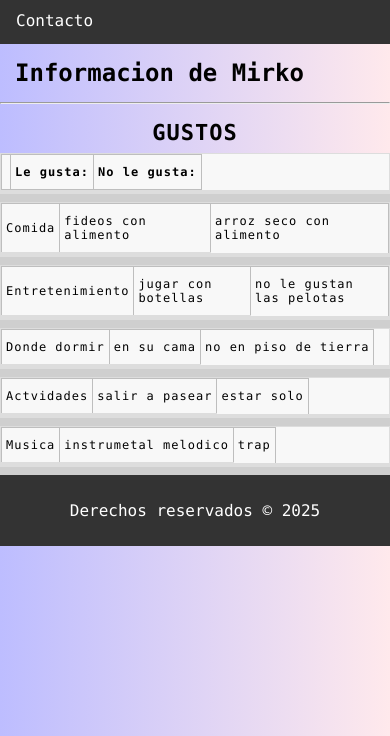
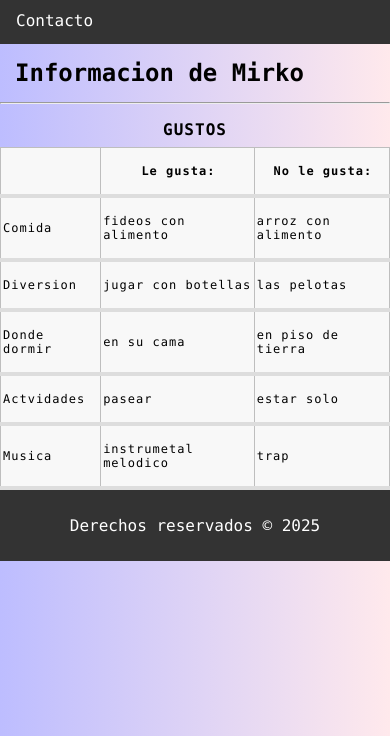
Before and after one commit to tiggerfire/proyecto-html-mirko, a plain HTML site: page informacion.html in a window 390 px wide. Shown: the part 108-844 px from the top of the page. Drawn offline with Linux system fonts and the light colour scheme.

Commit message:
Tercer commit

```diff
--- a/informacion.html
+++ b/informacion.html
@@ -101,21 +101,23 @@
         @media screen and (max-width: 600px) {
     .table {
         border: 0px;
+
     }
     .table caption {
-        font-size: 22px;
+        font-size: 16px;
     }
     .table thead {
-        display: none;
+        /* display: none; */
+        text-align: left;
     }
     .table tr {
         margin-bottom: 8px;
         border-bottom: 4px solid #ddd;
-        display: block;
+        /* display: block; */
     }
     .table th, .table td {
         font-size: 12px;
-        padding: 10px 4px;
+        padding: 16px 2px;
     }
     .table td {
         display: inline-flexbox;
@@ -170,27 +172,27 @@
                 <col>
             </colgroup>
             <th></th>
-            <th>Le gusta:</th>
-            <th>No le gusta:</th>
+            <th style="padding-left: 4px;">Le gusta:</th>
+            <th style="padding-left: 4px;">No le gusta:</th>
 
             <tr>
                 <td>Comida</td>
                 <td>fideos con alimento</td>
-                <td>arroz seco con alimento</td>
+                <td>arroz con alimento</td>
             </tr>
             <tr>
-                <td>Entretenimiento</td>
+                <td>Diversion</td>
                 <td>jugar con botellas</td>
-                <td>no le gustan las pelotas</td>
+                <td>las pelotas</td>
             </tr>
             <tr>
                 <td>Donde dormir</td>
                 <td>en su cama </td>
-                <td>no en piso de tierra</td>
+                <td>en piso de tierra</td>
             </tr>
             <tr>
                 <td>Actvidades</td>
-                <td>salir a pasear</td>
+                <td>pasear</td>
                 <td>estar solo</td>
             </tr>
             <tr>
```
